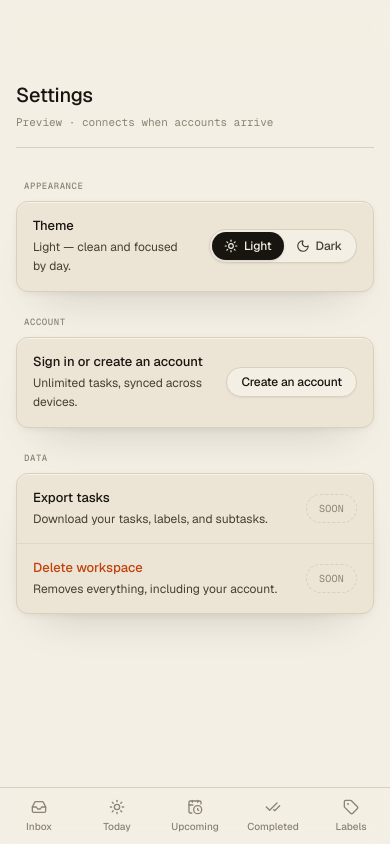
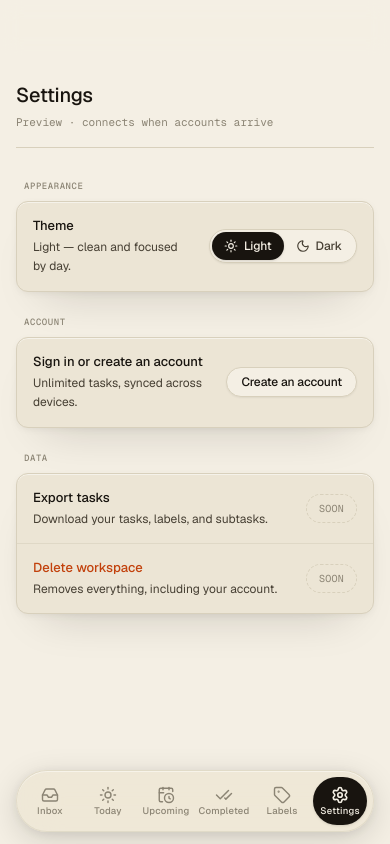
Before and after one commit to reldfor/mywebsite, a Next.js app: page /app/settings in a window 390 px wide. Built offline with nearby package versions, Linux system fonts and the light colour scheme; no server answers.

Commit message:
Beta V1.1 - Mobile navbar

```diff
--- a/package.json
+++ b/package.json
@@ -12,6 +12,7 @@
   "dependencies": {
     "@clerk/react": "^6.14.3",
     "lucide-react": "^1.31.0",
+    "motion": "^13.1.1",
     "next": "16.3.1",
     "react": "19.2.8",
     "react-dom": "19.2.8"
--- a/src/app/app/layout.tsx
+++ b/src/app/app/layout.tsx
@@ -26,7 +26,7 @@ export default function AppLayout({ children }: { children: ReactNode }) {
             <div className="flex min-h-0 flex-1 items-stretch">
               <main
                 id="main"
-                className="min-w-0 flex-1 overflow-y-auto pb-24 md:pb-6"
+                className="min-w-0 flex-1 overflow-y-auto pb-[calc(88px+env(safe-area-inset-bottom))] md:pb-6"
               >
                 {children}
               </main>
--- a/src/app/globals.css
+++ b/src/app/globals.css
@@ -131,6 +131,11 @@
     0 24px 48px -28px rgba(24, 20, 15, 0.22),
     0 2px 8px -2px rgba(24, 20, 15, 0.08);
   --lp-shadow-interactive: var(--shadow-interactive);
+  --lp-pill-bg: color-mix(in srgb, var(--lp-paper-2) 72%, transparent);
+  --lp-pill-border: color-mix(in srgb, var(--lp-rule) 60%, transparent);
+  --lp-pill-shadow:
+    0 8px 32px rgba(24, 20, 15, 0.14), 0 2px 12px rgba(24, 20, 15, 0.08),
+    inset 0 1px 0 rgba(255, 255, 255, 0.45);
 }
 
 :root[data-theme="dark"] {
@@ -204,6 +209,11 @@
     0 24px 48px -28px rgba(0, 0, 0, 0.55),
     0 2px 8px -2px rgba(0, 0, 0, 0.4);
   --lp-shadow-interactive: none;
+  --lp-pill-bg: color-mix(in srgb, var(--lp-paper-2) 68%, transparent);
+  --lp-pill-border: rgba(255, 255, 255, 0.08);
+  --lp-pill-shadow:
+    0 16px 48px rgba(0, 0, 0, 0.5), 0 4px 12px rgba(0, 0, 0, 0.3),
+    inset 0 1px 0 rgba(255, 255, 255, 0.06);
 }
 
 @media (prefers-color-scheme: dark) {
@@ -278,6 +288,11 @@
       0 24px 48px -28px rgba(0, 0, 0, 0.55),
       0 2px 8px -2px rgba(0, 0, 0, 0.4);
     --lp-shadow-interactive: none;
+    --lp-pill-bg: color-mix(in srgb, var(--lp-paper-2) 68%, transparent);
+    --lp-pill-border: rgba(255, 255, 255, 0.08);
+    --lp-pill-shadow:
+      0 16px 48px rgba(0, 0, 0, 0.5), 0 4px 12px rgba(0, 0, 0, 0.3),
+      inset 0 1px 0 rgba(255, 255, 255, 0.06);
   }
 }
 
--- a/src/components/app/mobile-nav.tsx
+++ b/src/components/app/mobile-nav.tsx
@@ -2,7 +2,8 @@
 
 import Link from "next/link";
 import { usePathname } from "next/navigation";
-import { CalendarClock, CheckCheck, Inbox, Sun, Tag } from "lucide-react";
+import { motion } from "motion/react";
+import { CalendarClock, CheckCheck, Inbox, Settings, Sun, Tag } from "lucide-react";
 import { useTasks } from "@/features/todos/tasks-provider";
 import { countDueToday, countOpenTasks } from "@/features/todos/selectors";
 import { useMemo } from "react";
@@ -13,6 +14,7 @@ const tabs = [
   { href: "/app/upcoming", label: "Upcoming", icon: CalendarClock },
   { href: "/app/completed", label: "Completed", icon: CheckCheck },
   { href: "/app/labels", label: "Labels", icon: Tag },
+  { href: "/app/settings", label: "Settings", icon: Settings },
 ];
 
 export function MobileNav() {
@@ -36,14 +38,19 @@ export function MobileNav() {
   return (
     <nav
       aria-label="Tasks"
-      className="fixed inset-x-0 bottom-0 z-40 border-t border-lp-rule pb-[env(safe-area-inset-bottom)] md:hidden"
+      className="pointer-events-none fixed inset-x-0 bottom-0 z-40 flex justify-center px-4 pb-[calc(12px+env(safe-area-inset-bottom))] md:hidden"
+    >
+      <div
+        className="pointer-events-auto flex w-full max-w-[440px] rounded-full border shadow-[var(--shadow-fab)]"
         style={{
-        background: "var(--lp-nav-bg)",
-        backdropFilter: "saturate(140%) blur(10px)",
-        WebkitBackdropFilter: "saturate(140%) blur(10px)",
+          background: "var(--lp-pill-bg)",
+          borderColor: "var(--lp-pill-border)",
+          backdropFilter: "saturate(180%) blur(20px)",
+          WebkitBackdropFilter: "saturate(180%) blur(20px)",
+          boxShadow: "var(--lp-pill-shadow)",
         }}
       >
-      <div className="grid grid-cols-5">
+        <div className="relative grid w-full grid-cols-6 gap-1 p-1.5">
           {tabs.map((tab) => {
             const active =
               tab.exact === true ? pathname === tab.href : pathname.startsWith(tab.href);
@@ -55,26 +62,49 @@ export function MobileNav() {
                 href={tab.href}
                 onClick={navigate}
                 aria-current={active ? "page" : undefined}
-              className={`relative flex h-[56px] flex-col items-center justify-center gap-1 transition-colors ${
-                active ? "text-lp-ink font-medium" : "text-lp-ink-3 hover:text-lp-ink"
+                className={`relative flex h-[48px] flex-col items-center justify-center gap-[2px] rounded-full transition-colors duration-200 ${
+                  active ? "text-lp-paper" : "text-lp-ink-3 hover:text-lp-ink"
                 }`}
               >
+                {active ? (
+                  <motion.div
+                    layoutId="mobile-nav-pill"
+                    className="absolute inset-0 rounded-full bg-lp-ink shadow-sm"
+                    transition={{
+                      type: "spring",
+                      stiffness: 280,
+                      damping: 32,
+                      mass: 0.9,
+                    }}
+                    initial={false}
+                  />
+                ) : null}
+                <span className="relative z-10 flex flex-col items-center justify-center gap-[2px]">
                   <span className="relative">
-                <tab.icon aria-hidden="true" className={`h-4 w-4 ${active ? "stroke-[2.2]" : ""}`} />
+                    <tab.icon
+                      aria-hidden="true"
+                      className={`h-[18px] w-[18px] transition-colors duration-200 ${active ? "stroke-[2.2]" : "stroke-[1.9]"}`}
+                    />
                     {count > 0 ? (
                       <span
                         aria-hidden="true"
-                    className="absolute -right-1.5 -top-1 grid h-3.5 min-w-3.5 place-items-center rounded-full bg-lp-ink px-0.5 font-mono text-[8px] font-medium tabular-nums leading-none text-lp-paper"
+                        className={`absolute -right-1.5 -top-1 grid h-3.5 min-w-3.5 place-items-center rounded-full px-0.5 font-mono text-[8px] font-medium tabular-nums leading-none ${
+                          active ? "bg-lp-paper text-lp-ink" : "bg-lp-ink text-lp-paper"
+                        }`}
                       >
                         {count}
                       </span>
                     ) : null}
                   </span>
-              <span className={`text-[10px] font-medium ${active ? "text-lp-ink" : ""}`}>{tab.label}</span>
+                  <span className="text-[9.5px] font-medium leading-none tracking-wide">
+                    {tab.label}
+                  </span>
+                </span>
               </Link>
             );
           })}
         </div>
+      </div>
     </nav>
   );
 }
```
Also changed, not shown: 1 other file (tests, documents, lock files or other folders). Lines whose indentation alone changed are shown as unchanged.
